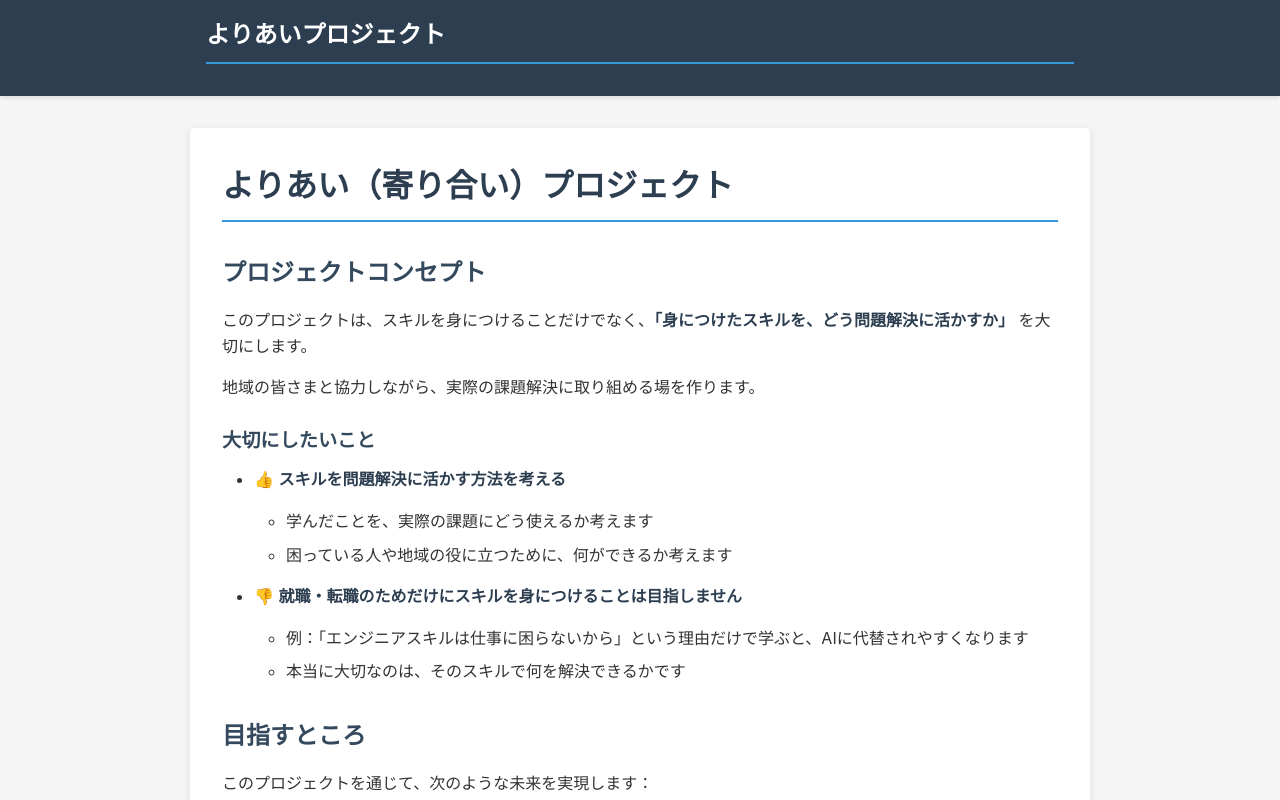
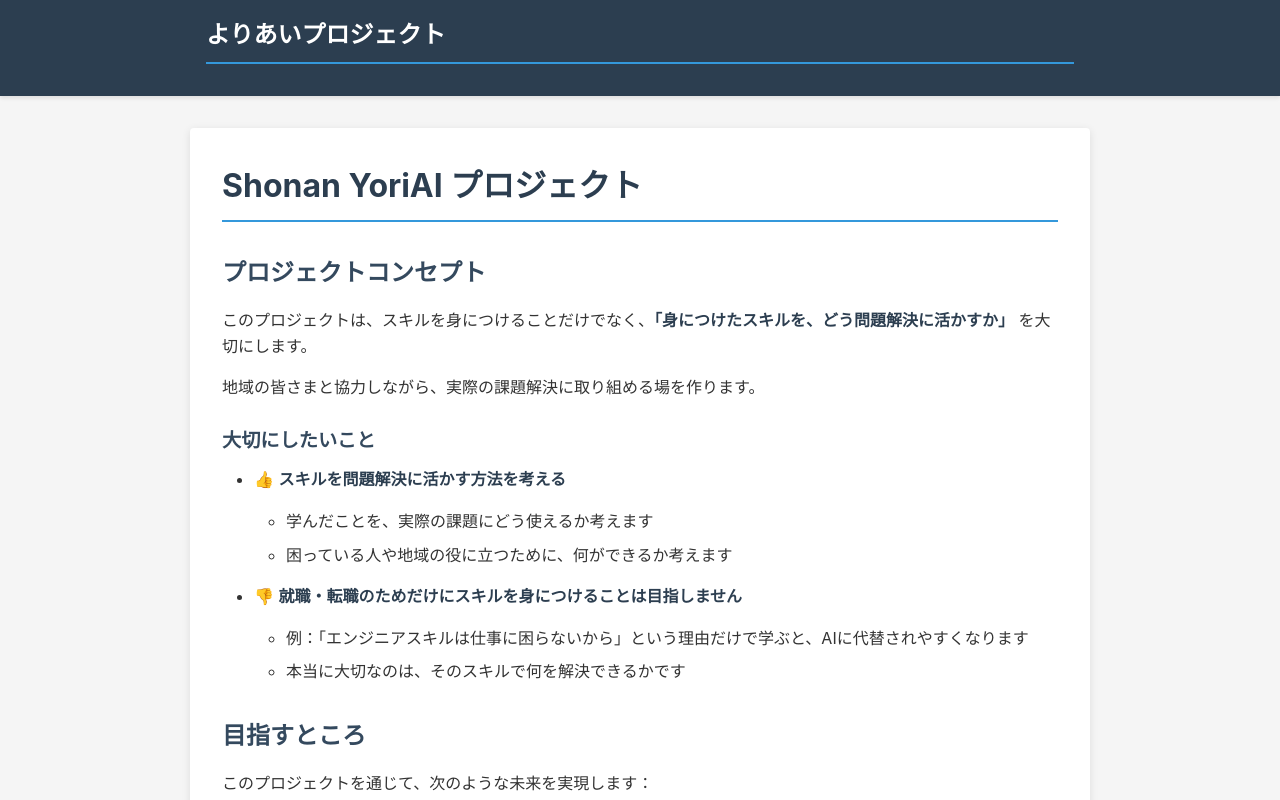
Before and after one commit to yo-ri-ai/yo-ri-ai.github.io, an Eleventy site: page src/index.md in a window 1280 px wide. Shown: the top 800 px of the page. Built offline with nearby package versions, Linux system fonts and the light colour scheme; Eleventy itself is replaced by a stand-in of ours; files that its build step writes are made by us from their sources.

Commit message:
Change project title to 'Shonan YoriAI プロジェクト'
Updated project title to 'Shonan YoriAI プロジェクト' and retained project concept.

```diff
--- a/src/index.md
+++ b/src/index.md
@@ -3,7 +3,7 @@ layout: base.njk
 title: よりあいプロジェクト
 ---
 
-# よりあい（寄り合い）プロジェクト
+# Shonan YoriAI プロジェクト
 
 ## プロジェクトコンセプト
 
```
